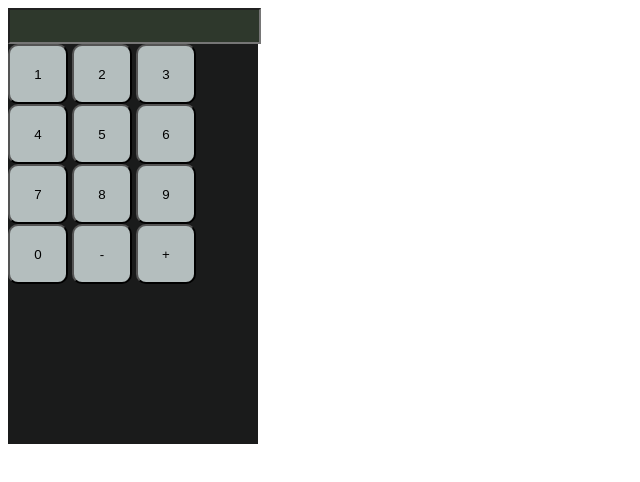
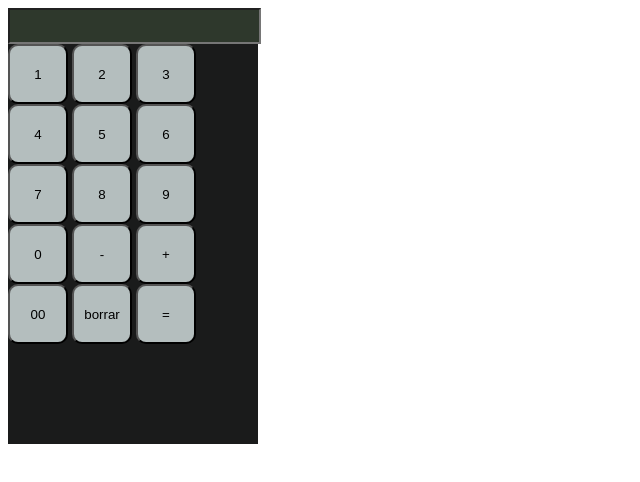
Before and after one commit to Raul199315/CALCULADORA, a plain HTML site: page index.html in a window 1280 px wide. Shown: the whole page, without its empty margins (0-640 px from the left). Drawn offline with Linux system fonts and the light colour scheme.

Commit message:
se agrega funcion de borrar

```diff
--- a/index.html
+++ b/index.html
@@ -21,6 +21,9 @@
     <button onclick="dijitarNumero('0')">0</button>
     <button onclick="dijitarNumero('-')">-</button>
     <button onclick="dijitarNumero('+')">+</button>
+    <button>00</button>
+    <button onclick="borrar()">borrar</button>
+    <button>=</button>
 </div>
     <script src="js.js"></script>
 </body>
--- a/js.js
+++ b/js.js
@@ -1,4 +1,11 @@
 function dijitarNumero(valor) {
-    var pantalla = document.getElementById("pantalla");
+    let pantalla = document.getElementById("pantalla");
     pantalla.value += valor;
 }
+
+// funcion para borrar
+
+function borrar(){
+    let pantalla = document.getElementById("pantalla");
+    pantalla.value = "";
+}
```
